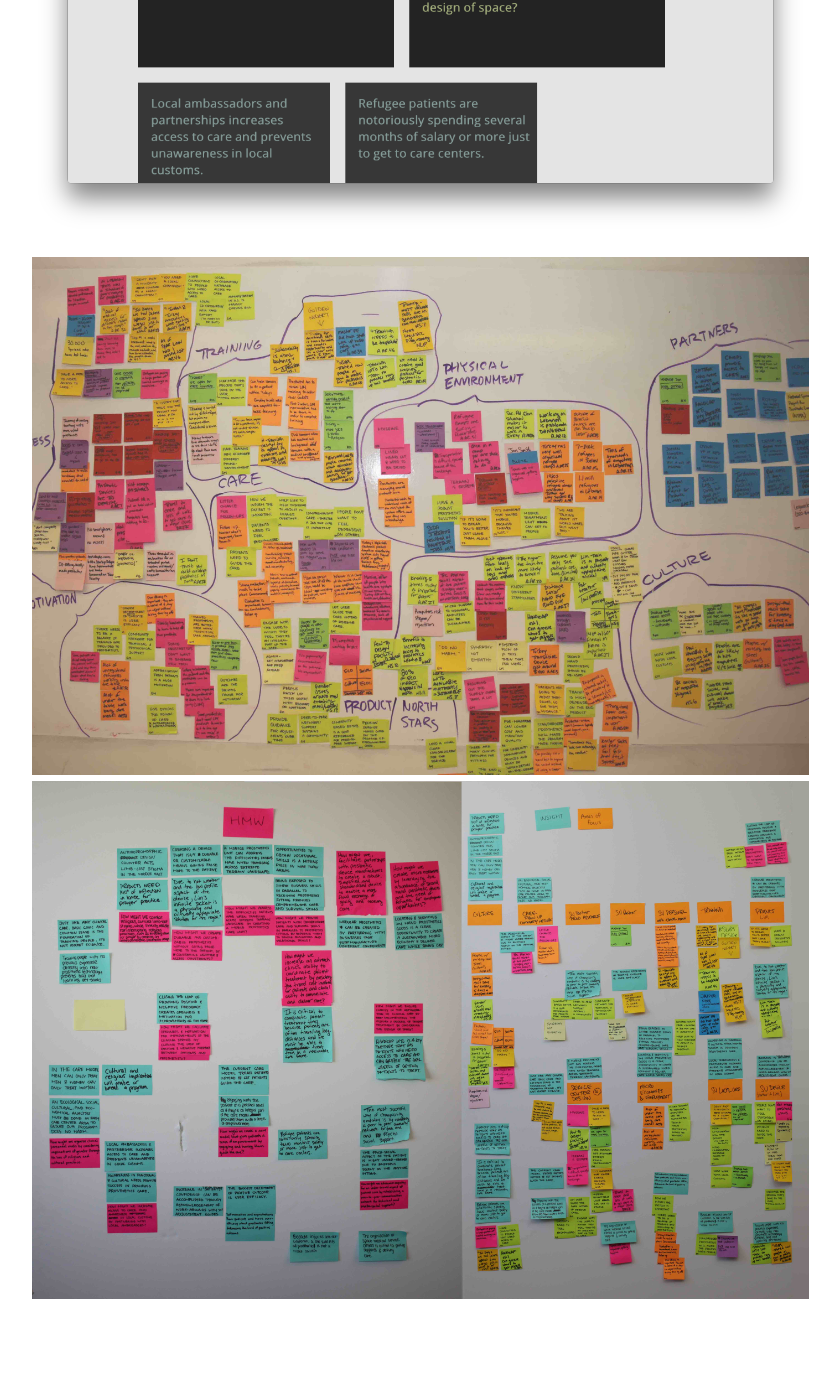
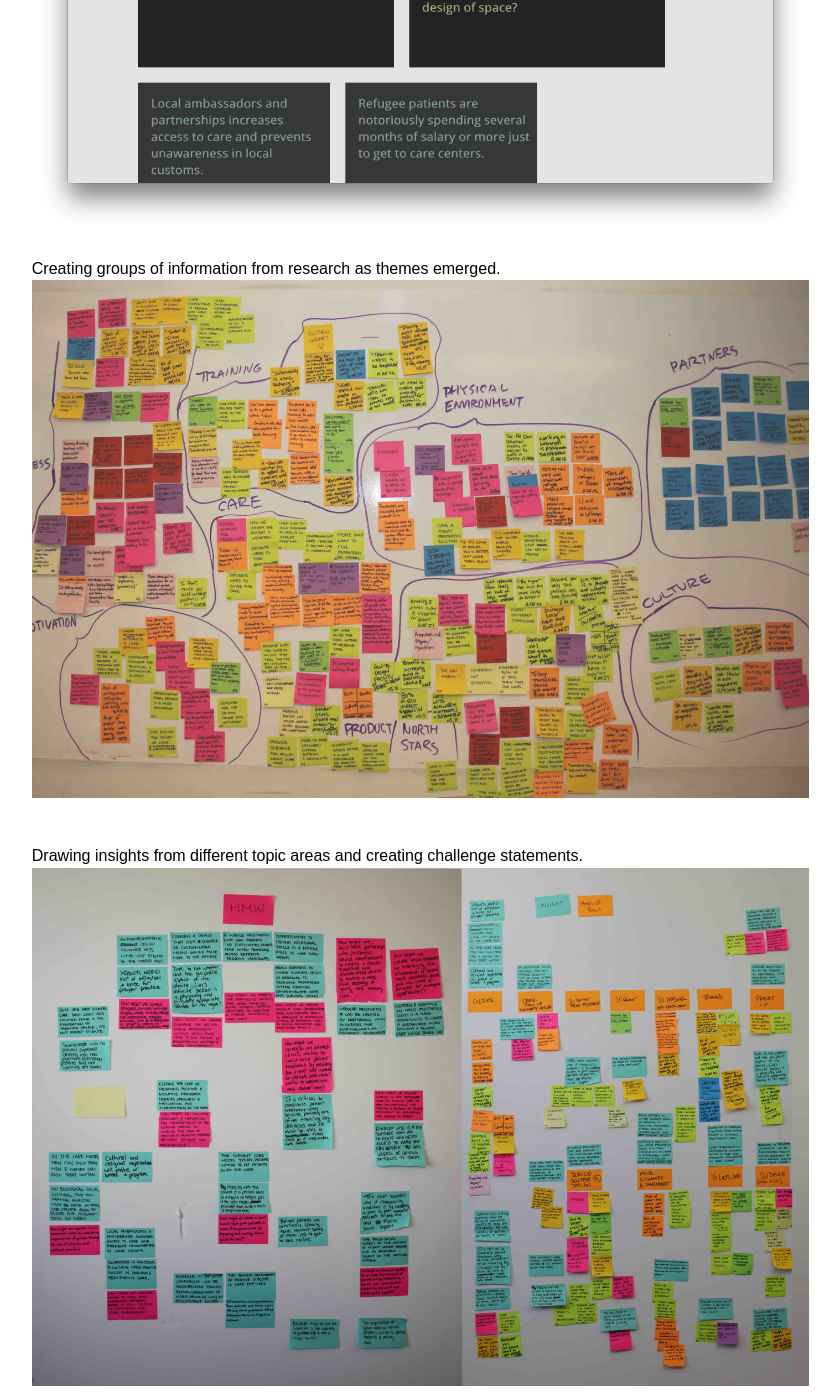
Before and after one commit to weiweihsu/experienceClass, a Jekyll site: the page built from _pages/synthesis.md, in a window 1280 px wide and 1400 px high, scrolled down 836 px. Shown: the whole window, without its empty margins (411-1251 px from the left). Built offline with Jekyll 4.4.1, drawn with Linux system fonts in a browser that asks for light colours.

Commit message:
added line break and one line description

```diff
--- a/_pages/synthesis.md
+++ b/_pages/synthesis.md
@@ -9,5 +9,9 @@ To document the information we had, a [page](http://www.weiweihsu.com/syrianrefu
 
 <img src="{{site.baseurl}}/assets/img/synthesis.png" style="width:100%">
 
+Creating groups of information from research as themes emerged.
 <img src="{{site.baseurl}}/assets/img/process2.jpg" style="width:100%">
+<br /><br />
+
+Drawing insights from different topic areas and creating challenge statements.
 <img src="{{site.baseurl}}/assets/img/process.jpg" style="width:100%">
```
